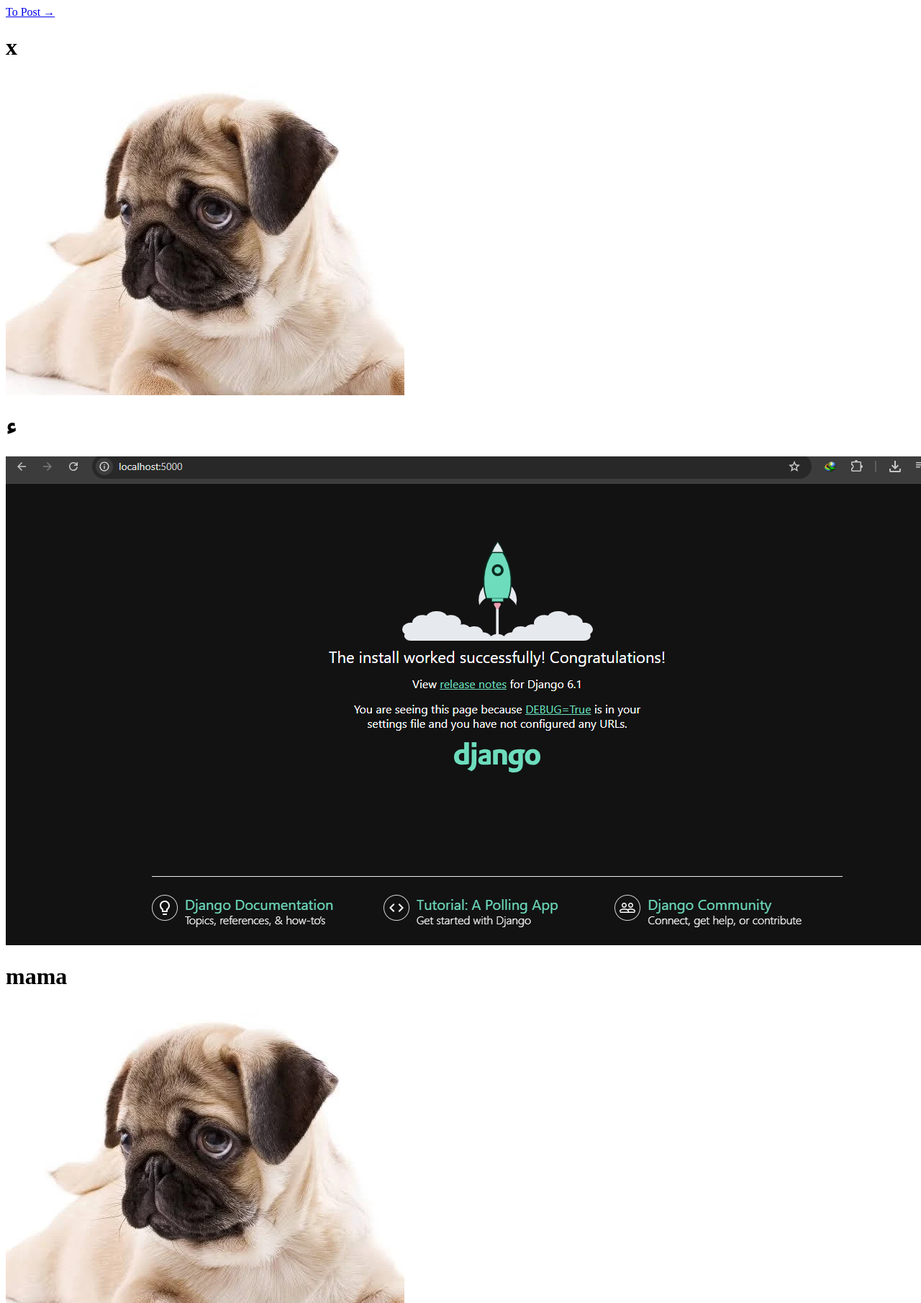
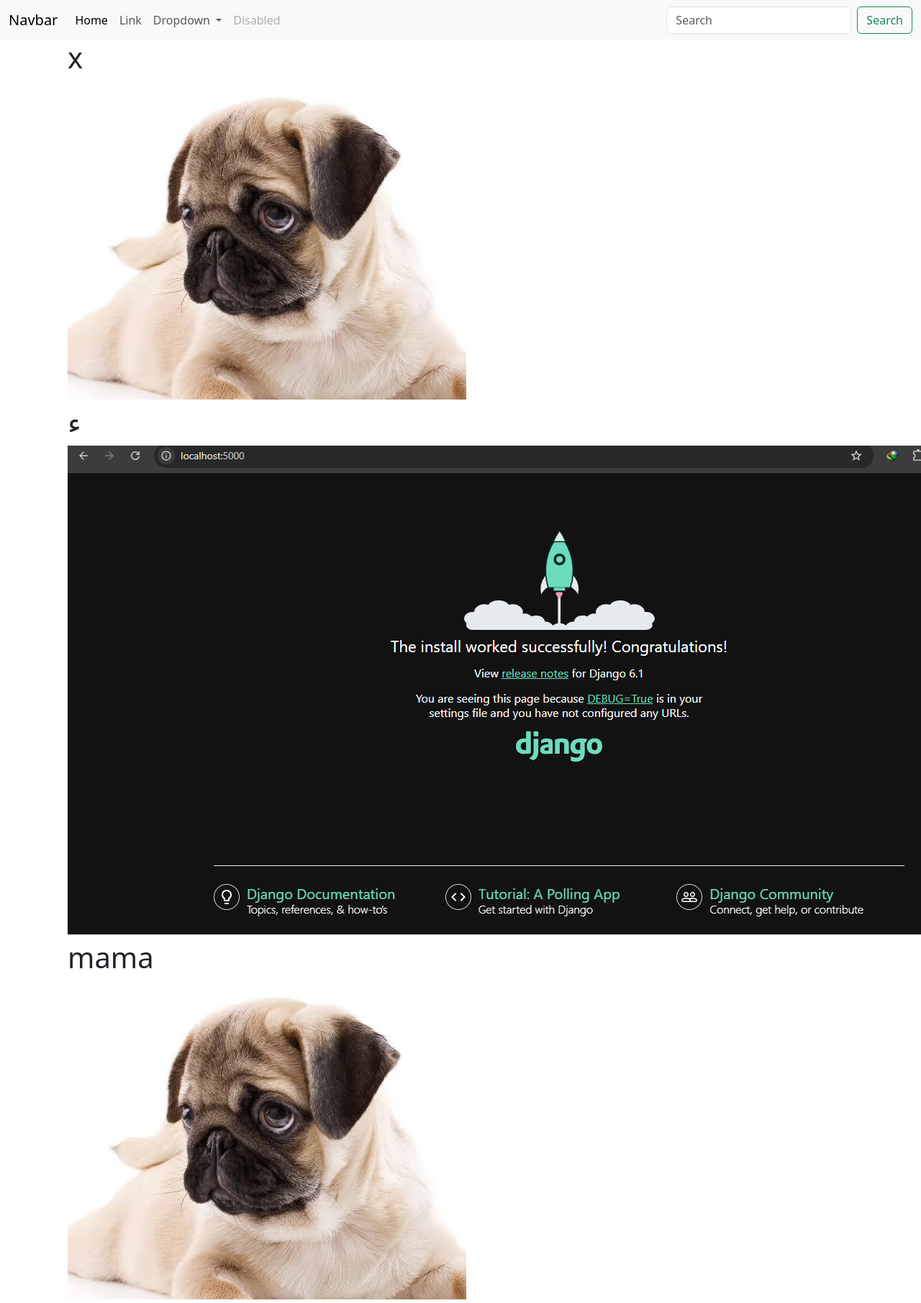
Before and after one commit to hemoelemary/Django101, a Django app: page / in a window 1280 px wide; the page is wider, and only the part inside the window is pictured. Shown: the top 1810 px of that part at 72% size. Run offline with Django 5.2, Linux system fonts and the light colour scheme; some libraries are stand-ins or nearby versions.

Commit message:
added some bootstrap

```diff
--- a/feed/views.py
+++ b/feed/views.py
@@ -31,5 +31,6 @@ class AddPost(FormView):
             text=form.cleaned_data['text'],
             image=form.cleaned_data['image']
         )
+
         messages.add_message(self.request,messages.SUCCESS,'Succed post')
         return super().form_valid(form)
--- a/templates/base.html
+++ b/templates/base.html
@@ -4,17 +4,23 @@
     <meta charset="UTF-8">
     <meta name="viewport" content="width=device-width, initial-scale=1.0">
     <title>{% block title %}{% endblock %}</title>
+    <link href="https://cdn.jsdelivr.net/npm/bootstrap@5.3.8/dist/css/bootstrap.min.css" rel="stylesheet" integrity="sha384-sRIl4kxILFvY47J16cr9ZwB07vP4J8+LH7qKQnuqkuIAvNWLzeN8tE5YBujZqJLB" crossorigin="anonymous">
+<script src="https://cdn.jsdelivr.net/npm/@popperjs/core@2.11.8/dist/umd/popper.min.js" integrity="sha384-I7E8VVD/ismYTF4hNIPjVp/Zjvgyol6VFvRkX/vR+Vc4jQkC+hVqc2pM8ODewa9r" crossorigin="anonymous"></script>
+<script src="https://cdn.jsdelivr.net/npm/bootstrap@5.3.8/dist/js/bootstrap.min.js" integrity="sha384-G/EV+4j2dNv+tEPo3++6LCgdCROaejBqfUeNjuKAiuXbjrxilcCdDz6ZAVfHWe1Y" crossorigin="anonymous"></script>
 </head>
 <body>
     {% if messages %}
 <ul class="messages">
     {% for message in messages %}
-    <li{% if message.tags %} class="{{ message.tags }}"{% endif %}>{{ message }}</li>
+    <li {% if message.tags %} class="bg-{{ message.tags }}"{% endif %}>{{ message }}</li>
     {% endfor %}
 </ul>
 {% endif %}
+    {% include 'include/navbar.html' %}
+    <div class="container">
 
-    {% block body %}
-    {% endblock %}
+        {% block body %}
+        {% endblock %}
+    </div>
 </body>
 </html>
--- /dev/null
+++ b/templates/include/navbar.html
@@ -0,0 +1,36 @@
+<nav class="navbar navbar-expand-lg bg-body-tertiary">
+  <div class="container-fluid">
+    <a class="navbar-brand" href="#">Navbar</a>
+    <button class="navbar-toggler" type="button" data-bs-toggle="collapse" data-bs-target="#navbarSupportedContent" aria-controls="navbarSupportedContent" aria-expanded="false" aria-label="Toggle navigation">
+      <span class="navbar-toggler-icon"></span>
+    </button>
+    <div class="collapse navbar-collapse" id="navbarSupportedContent">
+      <ul class="navbar-nav me-auto mb-2 mb-lg-0">
+        <li class="nav-item">
+          <a class="nav-link active" aria-current="page" href="#">Home</a>
+        </li>
+        <li class="nav-item">
+          <a class="nav-link" href="#">Link</a>
+        </li>
+        <li class="nav-item dropdown">
+          <a class="nav-link dropdown-toggle" href="#" role="button" data-bs-toggle="dropdown" aria-expanded="false">
+            Dropdown
+          </a>
+          <ul class="dropdown-menu">
+            <li><a class="dropdown-item" href="#">Action</a></li>
+            <li><a class="dropdown-item" href="#">Another action</a></li>
+            <li><hr class="dropdown-divider"></li>
+            <li><a class="dropdown-item" href="#">Something else here</a></li>
+          </ul>
+        </li>
+        <li class="nav-item">
+          <a class="nav-link disabled" aria-disabled="true">Disabled</a>
+        </li>
+      </ul>
+      <form class="d-flex" role="search">
+        <input class="form-control me-2" type="search" placeholder="Search" aria-label="Search"/>
+        <button class="btn btn-outline-success" type="submit">Search</button>
+      </form>
+    </div>
+  </div>
+</nav>
--- a/templates/index.html
+++ b/templates/index.html
@@ -2,14 +2,19 @@
 {% load thumbnail %}
 {% block title %}Home{% endblock %}
 {% block body %}
-<a href="{%url 'feed:post'%}">
+<!-- <a href="{%url 'feed:post'%}">
   To Post  &rarr;
-</a>
+</a> -->
+<div class="container">
+    <div class="d-flex justify-content-between gap-2 flex-wrap">
         {% for post in objects %}
+        <div>
         <h1>{{post.text}}</h1>
         {% thumbnail post.image "100x100" crop="center" as im %}
             <img src="{{ im.url }}" width="{{ im.width }}" height="{{ im.height }}">
         {% endthumbnail %}
-
+        </div>
         {% endfor %}
+    </div>
+</div>
 {% endblock %}
```
Also changed, not shown: db.sqlite3, media/Screenshot_2026-09-22_132518_UXXBfyE.png (added), media/images_uZ6CCnT.webp (added), 3 other files. Lines whose indentation alone changed are shown as unchanged.
